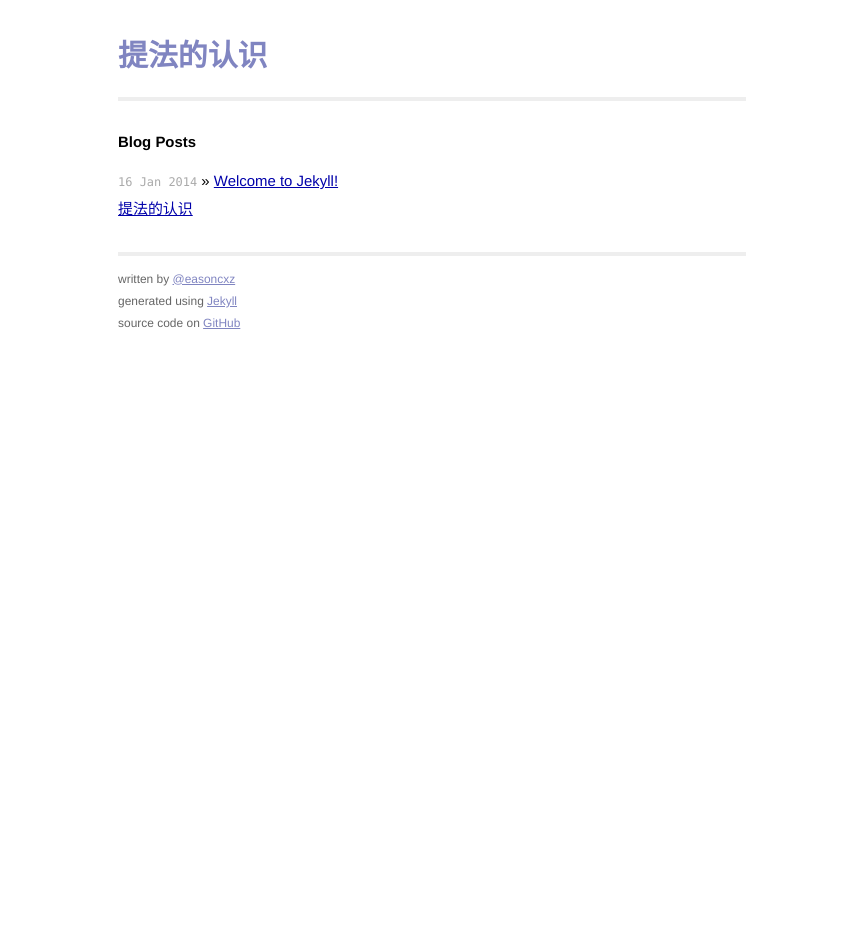
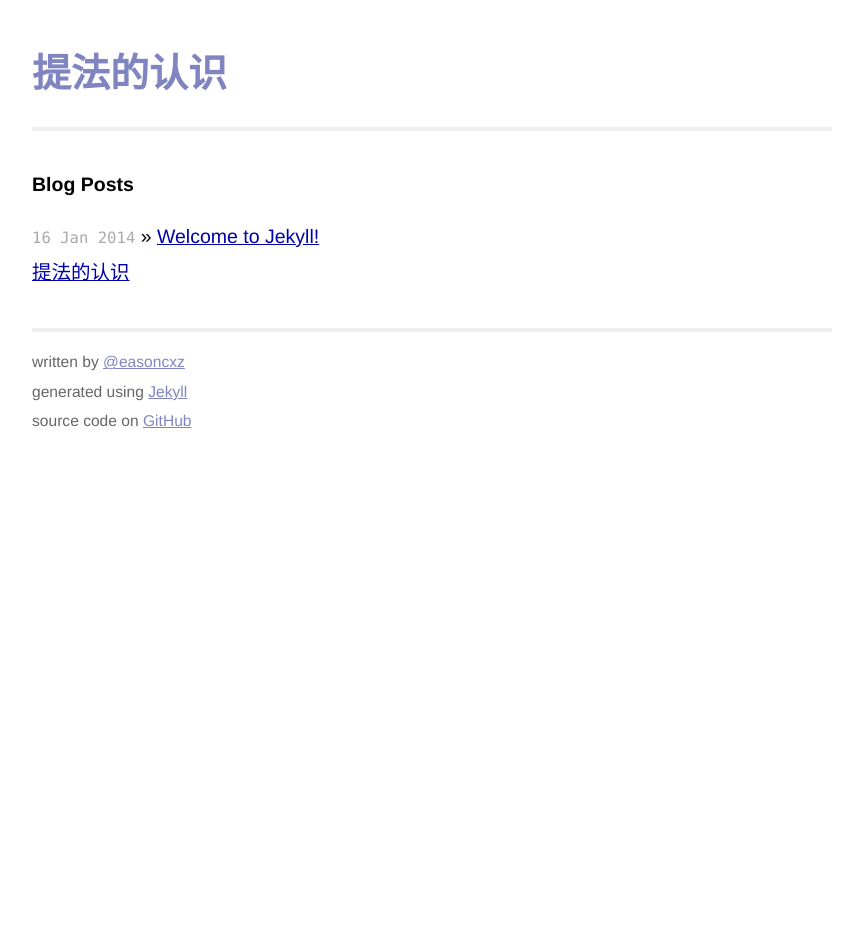
Before and after one commit to easoncxz/tifa, a Jekyll site: the page built from index.html, in a window 1280 px wide. Shown: the whole page, without its empty margins (208-1071 px from the left). Built offline with Jekyll 4.4.1, drawn with Linux system fonts in a browser that asks for light colours; Markdown is read by kramdown in place of the engine named in the settings; after the commit the page ends 920 px from its top, so only the background shows below that.

Commit message:
tweaked CSS designing for mobile

```diff
--- a/css/main.css
+++ b/css/main.css
@@ -35,6 +35,7 @@ a:visited { color: #a0a; }
 /*
 /*****************************************************************************/
 .posts {
+  // ul;
   list-style-type: none;
   margin-bottom: 2em;
 }
@@ -56,10 +57,12 @@ a:visited { color: #a0a; }
 /*****************************************************************************/
 
 .site {
-  font-size: 115%;
-  text-align: justify;
-  width: 42em;
-  margin: 3em auto 2em;
+  font-size: 150%;
+  text-align: left;
+  //width: 42em;
+  max-width: 800px;
+  padding: 2em 1em;
+  margin: 1em auto 1em;
   line-height: 1.5em;
 }
 
```
